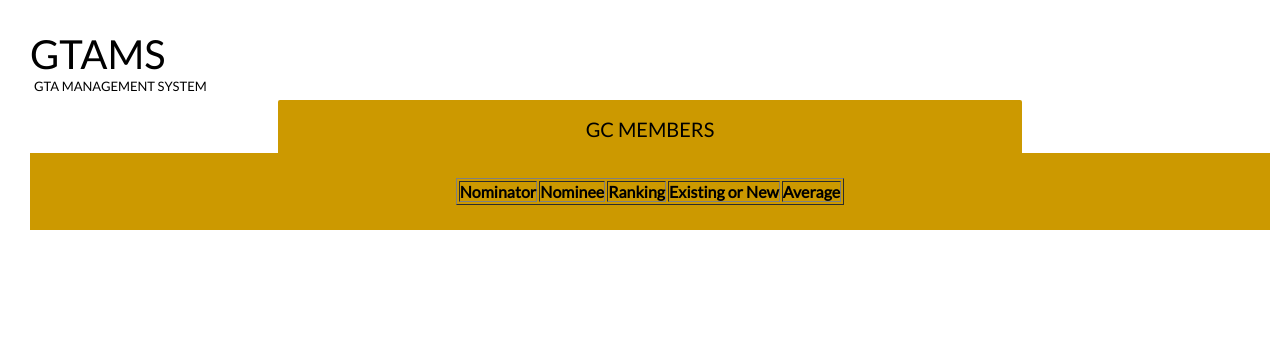
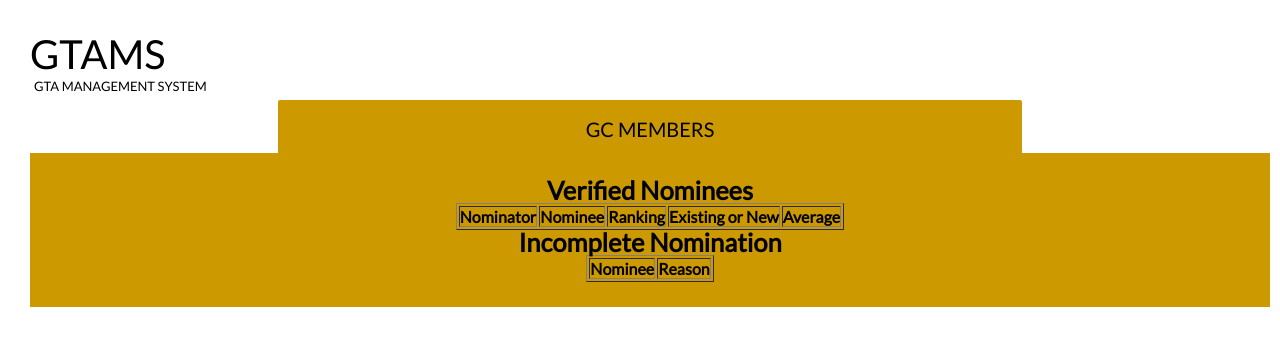
Before and after one commit to TrevorMinnix/DatabaseProject, a PHP site: page /GCMember.php in a window 1280 px wide. Shown: the top 346 px of the page. Run offline with PHP 8.4, Linux system fonts and the light colour scheme; the visitor is signed in with stand-in values (Sample User, id 1); data comes from the database, SQL or seed files in the repository; data that the repository does not hold is empty.

Commit message:
Uncomplete nomination table

```diff
--- a/GCMember.php
+++ b/GCMember.php
@@ -11,11 +11,13 @@
 
 
 			//get table data excluding gc scores
-            $table_data = mysqli_query($con, "SELECT nominatorName, nomineeName, ranking, newlyAdmitted, gtanominee.pid FROM gtanominee INNER JOIN nomination ON gtanominee.pid=nomination.pid INNER JOIN gtanominator ON gtanominator.nominatorLogin=nomination.nominatorLogin WHERE sessionid=\"{$_SESSION['sessionid']}\" ORDER BY nominatorName ASC, ranking ASC");
+			//verified nominees only
+            $table_data = mysqli_query($con, "SELECT nominatorName, nomineeName, ranking, newlyAdmitted, gtanominee.pid FROM gtanominee INNER JOIN nomination ON gtanominee.pid=nomination.pid INNER JOIN gtanominator ON gtanominator.nominatorLogin=nomination.nominatorLogin WHERE sessionid=\"{$_SESSION['sessionid']}\" AND verified=1 ORDER BY nominatorName ASC, ranking ASC");
 
 			//get gc members in current session
 			$gc_members = mysqli_query($con, "SELECT gcName, gcmember.gcLogin FROM gcmember INNER JOIN sessiongc ON gcmember.gcLogin=sessiongc.gcLogin WHERE sessionid=\"{$_SESSION['sessionid']}\" ORDER BY gcName ASC");
 
+			echo'<h2>Verified Nominees</h2>';
             echo "<table border='1'>
                     <tr>
                     <th>Nominator</th>
@@ -35,7 +37,8 @@
 				$ct = 0;
                 echo "<tr>";
                 echo "<td>" . $row1['nominatorName'] . "</td>";
-                //echo "<td>" . $row1['nomineeName'] . "</td>";	//TODO: add popup with nominee information
+                //echo "<td>" . $row1['nomineeName'] . "</td>";
+				//popup with nominee information
 				$nomineeURL = "nomineeInfo.php?pid=" . $row1['pid'];
 				echo "<td>" . "<a href=\"{$nomineeURL}\" target=\"_blank\">" . $row1['nomineeName'] . "</a>" . "</td>";
 				echo "<td>" . $row1['ranking'] . "</td>";
@@ -84,6 +87,27 @@
             }
             echo "</table>";
 
+			//unverified or unresponding nominees
+			$incompleteQuery = mysqli_query($con, "SELECT nomineeName, responded, verified, gtanominee.pid FROM gtanominee INNER JOIN nomination ON gtanominee.pid=nomination.pid WHERE sessionid='{$_SESSION['sessionid']}' AND (responded=0 OR verified=0) ORDER BY nomineeName ASC");
+
+
+			echo '<h2>Incomplete Nomination</h2>
+				<table border="1">
+					<th>Nominee</th>
+					<th>Reason</th>
+					</tr>';
+
+			//loop through nominees
+			while($incomplete = mysqli_fetch_array($incompleteQuery)){
+				$reason = "Failed to respond";
+				if($incomplete['responded']){
+					$reason = "Unverified";
+				}
+				$nomineeURL = "nomineeInfo.php?pid=" . $incomplete['pid'];
+				echo "<td>" . "<a href=\"{$nomineeURL}\" target=\"_blank\">" . $incomplete['nomineeName'] . "</a>" . "</td>";
+				echo '<td>' . $reason . '</td></tr>';
+			}
+
 			//TODO: add submit button for scoring changes
 
             mysqli_close($con);
```
